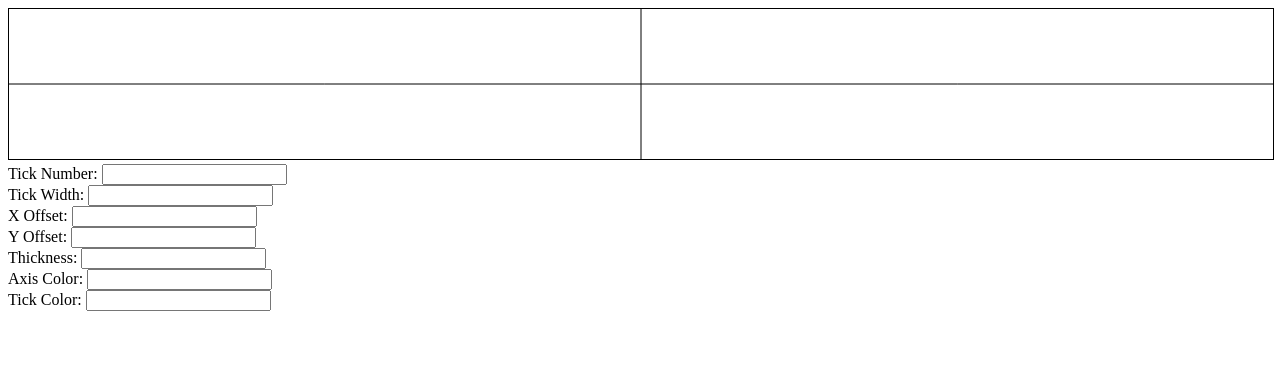
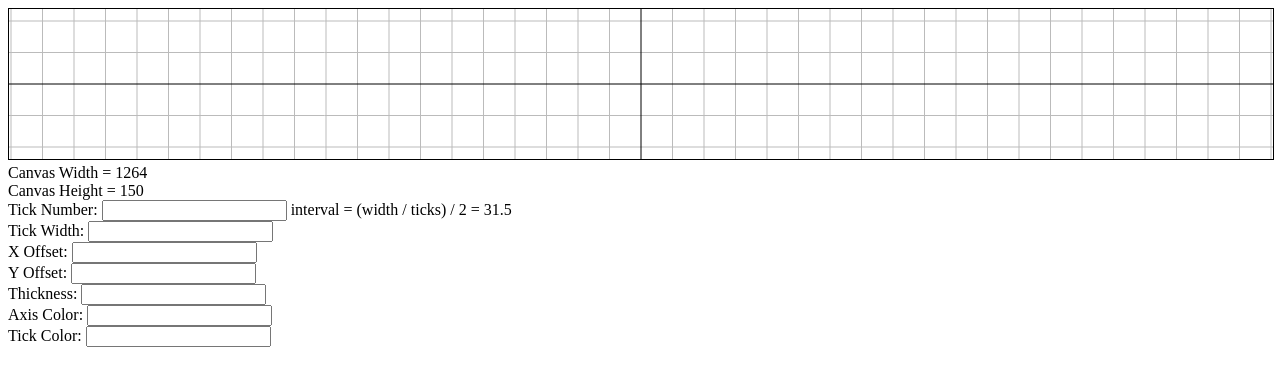
Before and after one commit to MarshallR/MarshallR.github.io, a plain HTML site: page graphing/index.html in a window 1280 px wide. Drawn offline with Linux system fonts and the light colour scheme.

Commit message:
Graph Commit No. 3
Egh,

```diff
--- a/graphing/function.js
+++ b/graphing/function.js
@@ -16,54 +16,55 @@ function objectCanvas(input_canvasid, input_ticks, input_tickWidth, input_xOffse
 	this.centerHeight = Math.round(this.canvasHeight() / 2);
 	this.ticks = input_ticks; // number of ticks wanted on either side of the origin horizontally and vertically, when the origin is absolutely centered
 	var tickWidth = input_tickWidth / 2;
-	var interval = Math.round(((height + width) / this.ticks) * 2); // number of pixels needed between each tick horizontally, rounded
-	var xOffset = (input_xOffset) * interval /2; // number of pixels offseting the origin horizontally; positive numbers move the origin to the right
-	var yOffset = (input_yOffset) * interval /2; // number of pixels offseting the origin vertically; positive numbers move the origin down
+	this.tickinterval = Math.round(width / this.ticks) / 2; // number of pixels needed between each tick horizontally, rounded
+	var interval = this.tickinterval;
+	var xOffset = (input_xOffset) * interval; // number of pixels offseting the origin horizontally; positive numbers move the origin to the right
+	var yOffset = (input_yOffset) * interval; // number of pixels offseting the origin vertically; positive numbers move the origin down
 	this.context = this.canvas.getContext('2d');
 	this.thickness = input_thickness;
 	// this.color = input_color;
 	//begin drawing
-	this.context.lineCap = 'square';
+	this.context.lineCap = 'butt';
 	this.context.lineWidth = this.thickness;
 	var cWidth = this.centerWidth + xOffset;
 	var cHeight = this.centerHeight + yOffset;
 	var pos;
 	this.context.strokeStyle = input_tickColor;
 		//draw left-side horizontal ticks
-		pos = cWidth - (interval/2);
+		pos = cWidth - (interval);
 		for (var i=1; pos>=0; i++) {
 			this.context.beginPath();
 			this.context.moveTo(pos, cHeight-tickWidth);
 			this.context.lineTo(pos, cHeight+tickWidth);
 			this.context.stroke();
-			pos-=(interval/2);
+			pos-=(interval);
 		}
 		//draw right-side horizontal ticks
-		pos = cWidth + (interval/2);
+		pos = cWidth + (interval);
 		for (var i=1; pos<=width; i++) {
 			this.context.beginPath();
 			this.context.moveTo(pos, cHeight-tickWidth);
 			this.context.lineTo(pos, cHeight+tickWidth);
 			this.context.stroke();
-			pos+=(interval/2);
+			pos+=(interval);
 		}
 		//draw bottom-side vertical ticks
-		pos = cHeight + (interval/2);
+		pos = cHeight + (interval);
 		for (var i=0; pos<=height; i++) {
 			this.context.beginPath();
 			this.context.moveTo(cWidth-tickWidth, pos);
 			this.context.lineTo(cWidth+tickWidth, pos);
 			this.context.stroke();
-			pos+=(interval/2);
+			pos+=(interval);
 		}
 		//draw top-side vertical ticks
-		pos = cHeight - (interval/2);
+		pos = cHeight - (interval);
 		for (var i=0; pos>=0; i++) {
 			this.context.beginPath();
 			this.context.moveTo(cWidth-tickWidth, pos);
 			this.context.lineTo(cWidth+tickWidth, pos);
 			this.context.stroke();
-			pos-=(interval/2);
+			pos-=(interval);
 		}
 	this.context.strokeStyle = input_axisColor;
 		//draw horizontal axis
@@ -76,6 +77,30 @@ function objectCanvas(input_canvasid, input_ticks, input_tickWidth, input_xOffse
 		this.context.moveTo(cWidth, 0);
 		this.context.lineTo(cWidth, height);
 		this.context.stroke();
+	//start graphing functions
+	graphInterval = interval / 1000;
+		//take function input
+		var functions=[];
+		functions = input_functions;
+		// run through each function
+		for(var i=0;i<functions.length;i++) {
+			// interpret function
+			// var current_function = functions[i];//get function
+			// pullfunction = /function\s*\((\s*[a-z|A-Z]*\s*\,*\s*)*\)/;
+			// var argument = pullfunction.exec(current_function);
+			// argument = argument[1];
+			// argument.replace(/\s*/g, "");
+			// if (argument=='x') {
+				// alert('horizontal graph ' + argument);
+			// }
+			// else if (argument=='y') {
+				// alert('vertical graph ' + argument);
+			// }
+			// else {
+				// alert('put other thing here ' + argument)
+			// }
+		}
+	this.funny = functions;
 }
 function main() {
 	var tick = document.getElementById('form_tick').value;
@@ -85,14 +110,27 @@ function main() {
 	var thickness = document.getElementById('form_thickness').value;
 	var axisColor = document.getElementById('form_axisColor').value;
 	var tickColor = document.getElementById('form_tickColor').value;
-	if (tick == "") tick = 5;
-	if (tickWidth == "") tickWidth = 10;
+	if (tick == "") tick = 20;
+	if (tickWidth == "") tickWidth = 10000;
 	if (xOffset == "") xOffset = 0;
 	if (yOffset == "") yOffsey = 0;
 	if (thickness == "") thickness = 1;
 	if (axisColor == "") axisColor = '#000';
-	if (tickColor == "") tickColor = '#333';
-	window.myCanvas = new objectCanvas('c', tick, tickWidth, xOffset, yOffset, thickness, axisColor, tickColor);
+	if (tickColor == "") tickColor = '#bbb';
+	window.myCanvas = new objectCanvas('c', tick, tickWidth, xOffset, yOffset, thickness, axisColor, tickColor,[
+		function(y) {
+			return x;
+		},
+		function(b) {
+			return  2*x;
+		},
+		function ( x )  {
+			return  10*x;
+		}
+	]);
+	document.getElementById('out_width').innerHTML = myCanvas.canvasWidth();
+	document.getElementById('out_height').innerHTML = myCanvas.canvasHeight();
+	document.getElementById('out_interval').innerHTML = myCanvas.tickinterval;
 }
 window.onload = main;
 window.onresize = main;
--- a/graphing/index.html
+++ b/graphing/index.html
@@ -1,15 +1,27 @@
 <!DOCTYPE html>
 <html>
 </head><body style="height: 100%;">
-	<canvas id="c" style="border: 1px solid #000; width: 100%; height: 500px; height: 96%;"></canvas>
+	<section style="
+		margin: 0 auto;
+		text-align: center;
+		height: 50%;">
+		<canvas id="c" style="
+			border: 1px solid #000;
+			width: 100%;
+			height: 50%;">
+		</canvas>
+	</section>
 	<form id="inputForm" onchange="main()">
-		Tick Number: <input type="text" value="" id="form_tick" /><br />
+		Canvas Width = <span id="out_width"></span><br />
+		Canvas Height = <span id="out_height"></span><br />
+		Tick Number: <input type="text" value="" id="form_tick" /> interval = (width / ticks) / 2 = <span id="out_interval"></span><br />
 		Tick Width: <input type="text" value="" id="form_tickWidth" /><br />
 		X Offset: <input type="text" value="" id="form_xOffset" /><br />
 		Y Offset: <input type="text" value="" id="form_yOffset" /><br />
 		Thickness: <input type="text" value="" id="form_thickness" /><br />
 		Axis Color: <input type="text" value="" id="form_axisColor" /><br />
 		Tick Color: <input type="text" value="" id="form_tickColor" /><br />
+		<span id="out_test"></span>
 	</form>
 	<script src="function.js"></script>
 </body></html>
```
